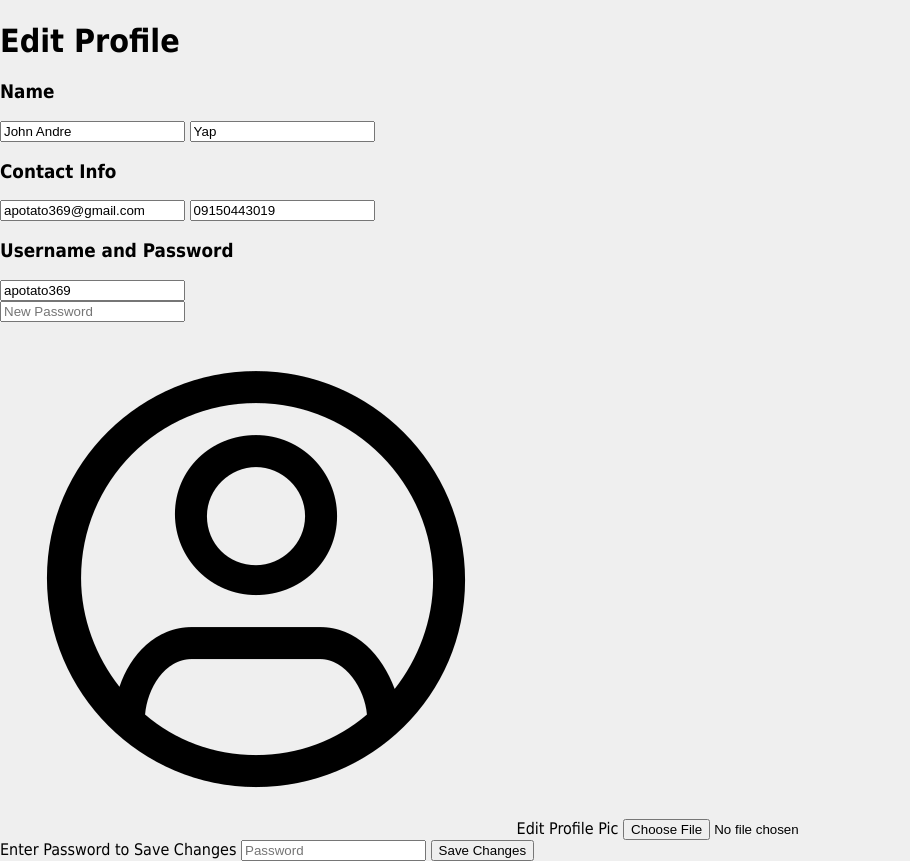
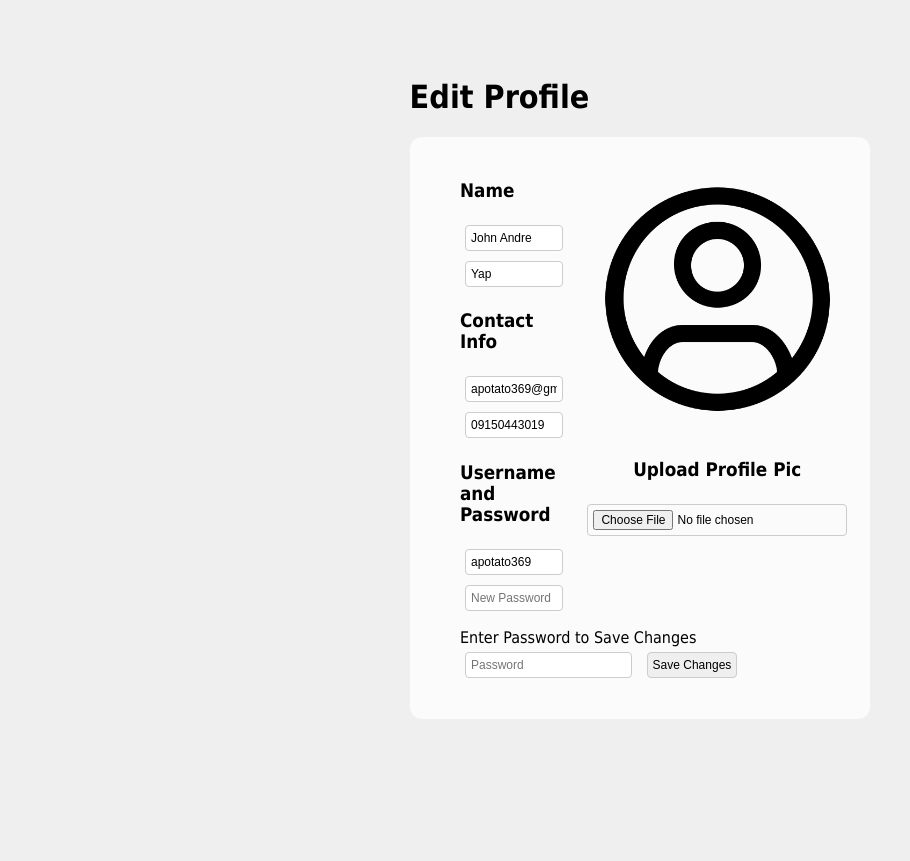
Before and after one commit to apotato369550/web-dev-1-final-project, a PHP site: page /admin/edit-profile.php in a window 1280 px wide. Shown: the part 124-985 px from the top of the page, without its empty margins (0-910 px from the left). After the commit the page ends 802 px from the top, so only its background shows below. Run offline with PHP 8.4, Linux system fonts and the light colour scheme; a user stored in the database is signed in; data comes from the database, SQL or seed files in the repository.

Commit message:
Add stylings to admin 'edit-profile' page

```diff
--- a/admin/admin.css
+++ b/admin/admin.css
@@ -98,3 +98,91 @@ nav {
     font-weight: 1000;
     margin: 0px 0px 15px 0px;
 }
+
+.edit-profile-container {
+    display: flex;
+    width: 100vw;
+    margin: 0px;
+    padding: 0px;
+    align-items: center;
+}
+
+.edit-profile-content-container {
+    margin: 7vh auto;
+}
+
+.edit-profile-form-container {
+    display: flex;
+    flex-direction: row;
+    margin: auto;
+    background-color: white;
+    width: 30vw;
+    padding: 3vh 3vw;
+    border-radius: 12px;
+    background-color: rgb(255, 255, 255, 0.75);
+}
+
+.edit-profile-info {
+    display: flex;
+    flex-direction: row;
+}
+
+.edit-profile-info input {
+  padding: 5px;
+  margin: 5px;
+  width: 90%;
+  font-size: .75rem;
+  border: 1px solid #ccc;
+  border-radius: 4px;
+}
+
+.edit-profile-main-info {
+    margin: 0px 12px;
+}
+
+.edit-profile-pfp {
+    margin: 0px 12px;
+    text-align: center;
+}
+
+.edit-profile-pfp img {
+    width: 275px;
+    height: 275px;
+    border-radius: 50%;
+}
+
+.edit-profile-confirm-submit {
+    margin: 12px;
+}
+
+.edit-profile-confirm-submit input {
+    padding: 5px;
+    margin: 5px;
+    font-size: .75rem;
+    border: 1px solid #ccc;
+    border-radius: 4px;
+}
+
+.edit-profile-confirm-submit button {
+    padding: 5px;
+    margin: 5px;
+    font-size: .75rem;
+    border: 1px solid #ccc;
+    border-radius: 4px;
+}
+
+.error-message {
+  color: red;
+}
+
+.success-message {
+  color: green;
+}
+
+
+@media only screen and (max-width: 1200px) {
+    .edit-profile-form-container {
+        width: 75vw;
+        text-align: center;
+    }
+}
--- a/admin/edit-profile.php
+++ b/admin/edit-profile.php
@@ -76,8 +76,8 @@
                         </div>
                         <div class="edit-profile-pfp">
                             <img src="<?php echo $profilePicPath ?>" alt="Profile Pic">
-
-                            <label for="profile-image">Edit Profile Pic</label>
+                            <br>
+                            <h3>Upload Profile Pic</h3>
                             <input type="file" name="profile-image">
                         </div>
                     </div>
@@ -87,7 +87,30 @@
                         <button type="submit" name="edit-profile">Save Changes</button>
                     </div>
                 </form>
+                <?php
+                if (!empty($_GET["error"])) {
+                    $errorMessage = $_GET["error"];
+                    if ($errorMessage === "sqlprepare" || $errorMessage === "sqlexecute") {
+                        echo "<p class='error-message'>Error occured executing SQL query</p>";
+                    }
+                    if ($errorMessage === "accountnotfound") {
+                        echo "<p class='error-message'>Could not find your account.</p>";
+                    }
+                    if ($errorMessage === "incorrectpassword") {
+                        echo "<p class='error-message'>Password incorrect.</p>";
+                    }
+                    if ($errorMessage === "uploaderror" || $errorMessage === "movefailed") {
+                        echo "<p class='error-message'>There was an error uploading your image.</p>";
+                    }
+                    if ($errorMessage === "imagetoobig") {
+                        echo "<p class='error-message'>File size too large. Please select a smaller image</p>";
+                    }
+                }
 
+                if (!empty($_GET["edit"]) && $_GET["edit"] === "success") {
+                    echo "<p class='success-message'>Profile edited successfully!</p>";
+                }
+                ?>
             </div>
         </div>
     </div>
```
